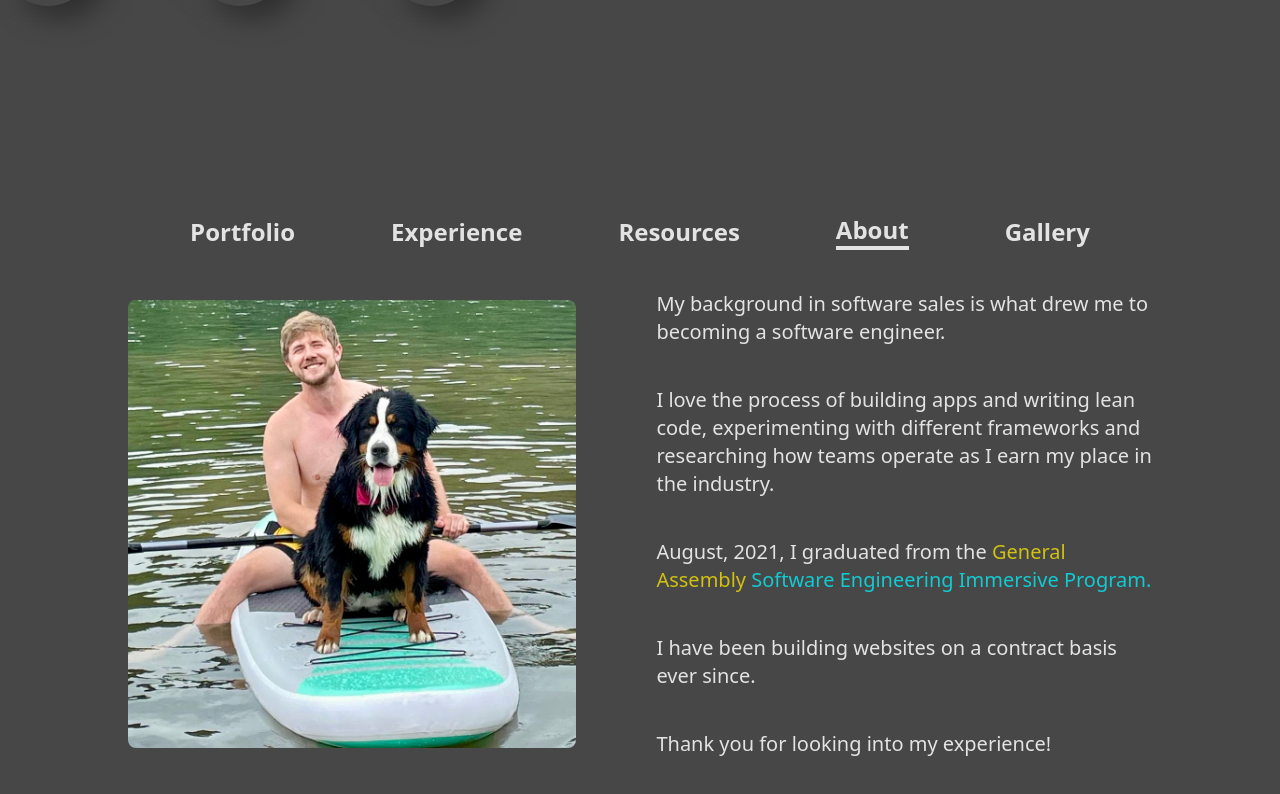
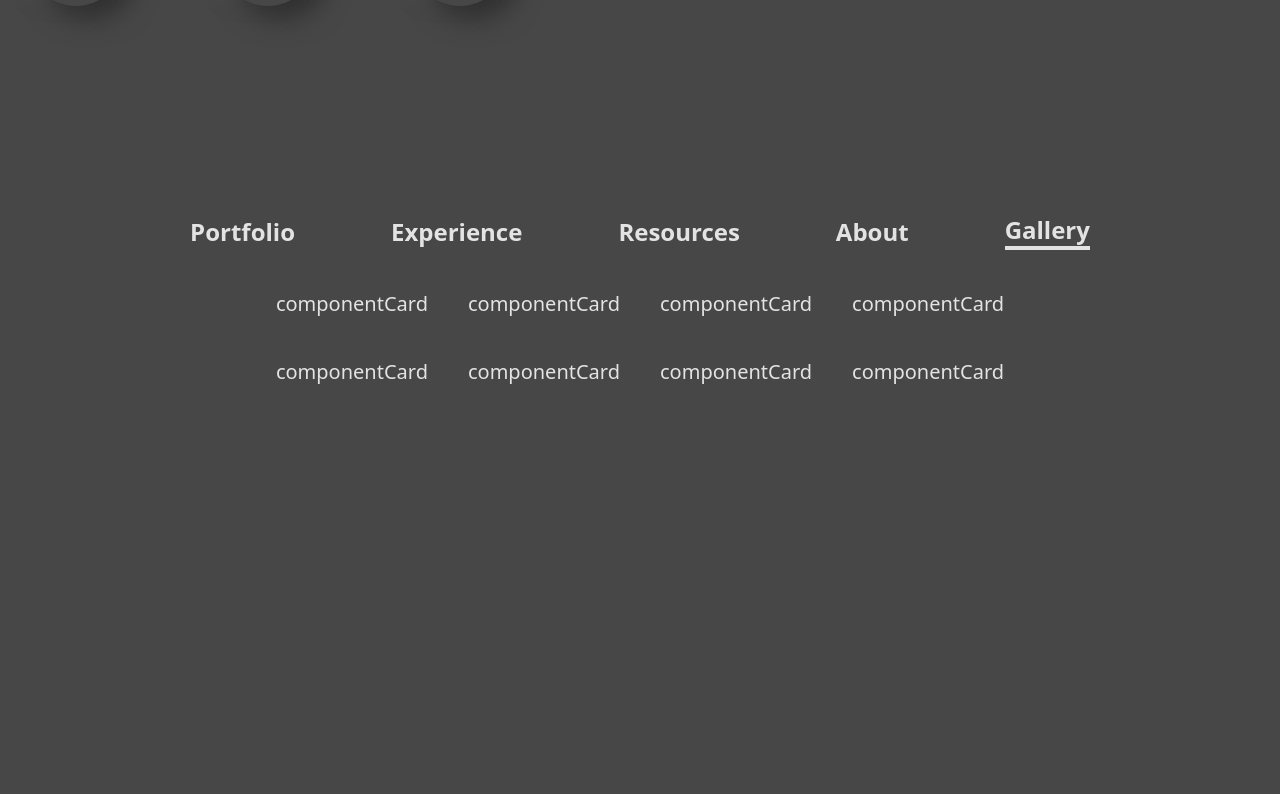
Before and after one commit to seantolbert/tolbertCov2, a React (Vite) app: page / in a window 1280 px wide. Shown: the part 654-1448 px from the top of the page. Built offline with nearby package versions, Linux system fonts and the light colour scheme.

Commit message:
stbs gallery and portfolio folders

```diff
--- a/src/App.jsx
+++ b/src/App.jsx
@@ -5,11 +5,11 @@ import Cursor from "./components/Cursor";
 import ThemeController from "./components/ThemeController";
 import Title from "./components/Title";
 import TabSwitcher from "./components/TabSwitcher";
-import Portfolio from "./components/tabs/Portfolio";
+import PortfolioHome from "./components/tabs/Portfolio/PortfolioHome";
 import About from "./components/tabs/About";
 import Resources from "./components/tabs/Resources";
 import Experience from "./components/tabs/Experience";
-import Gallery from "./components/tabs/Gallery";
+import Gallery from "./components/tabs/Gallery/Gallery";
 import Contact from "./components/Contact";
 
 function App() {
@@ -54,11 +54,11 @@ function App() {
     >
       {/* <Cursor /> */}
       <ThemeController />
-      <div className="m-0 md:m-5 lg:m-7"></div>
+      <div className="m-0 md:m-5 lg:m-7">
         <Title />
         <div className="h-screen">
           <TabSwitcher />
-        {selected.value === "Portfolio" && <Portfolio />}
+          {selected.value === "Portfolio" && <PortfolioHome />}
           {selected.value === "Experience" && <Experience />}
           {selected.value === "About" && <About />}
           {selected.value === "Resources" && <Resources />}
@@ -66,6 +66,7 @@ function App() {
         </div>
         <Contact />
       </div>
+    </div>
   );
 }
 
--- a/src/components/tabs/Gallery.jsx
+++ /dev/null
@@ -1,7 +0,0 @@
-import React from 'react'
-
-export default function Gallery() {
-  return (
-    <div>Gallery</div>
-  )
-}
--- /dev/null
+++ b/src/components/tabs/Gallery/ComponentCard.jsx
@@ -0,0 +1,7 @@
+import React from 'react'
+
+export default function ComponentCard() {
+  return (
+    <div className="">componentCard</div>
+  )
+}
--- /dev/null
+++ b/src/components/tabs/Gallery/Gallery.jsx
@@ -0,0 +1,21 @@
+import React from "react";
+import ComponentCard from "./ComponentCard";
+
+export default function Gallery() {
+  return (
+    <div className="w-full flex justify-center my-10">
+      <div className="w-4/5 flex justify-center dark:text-light text-dark text-xl">
+        <div className="grid grid-rows-2 grid-cols-4 gap-10">
+          <ComponentCard />
+          <ComponentCard />
+          <ComponentCard />
+          <ComponentCard />
+          <ComponentCard />
+          <ComponentCard />
+          <ComponentCard />
+          <ComponentCard />
+        </div>
+      </div>
+    </div>
+  );
+}
--- a/src/components/tabs/Portfolio.jsx
+++ /dev/null
@@ -1,7 +0,0 @@
-import React from 'react'
-
-export default function Portfolio() {
-  return (
-    <div>Portfolio</div>
-  )
-}
--- /dev/null
+++ b/src/components/tabs/Portfolio/PortfolioHome.jsx
@@ -0,0 +1,14 @@
+import React from "react";
+import ProjectCard from "./ProjectCard";
+
+export default function PortfolioHome() {
+  return (
+    <div className="w-full flex justify-center my-10">
+      <div className="w-4/5 flex justify-center dark:text-light text-dark ">
+          <ProjectCard />
+          <ProjectCard />
+          <ProjectCard />
+        </div>
+      </div>
+  );
+}
--- /dev/null
+++ b/src/components/tabs/Portfolio/ProjectCard.jsx
@@ -0,0 +1,12 @@
+import React from 'react'
+
+export default function ProjectCard() {
+  return (
+
+
+
+    <div className=''>
+      <p className="text-4xl font-extrabold">Fayvs</p>
+    </div>
+  )
+}
--- a/src/context/Context.js
+++ b/src/context/Context.js
@@ -7,7 +7,7 @@ function AdminControl() {
   const xPosition = signal(null);
   const yPosition = signal(null);
   const showCursor = signal(false);
-  const selected = signal("About");
+  const selected = signal("Gallery");
 
   const handleThemeSwitch = () => {
     theme.value = theme.value === "dark" ? "light" : "dark";
```
Also changed, not shown: src/components/Title.jsx (+8 -4 lines). Lines whose indentation alone changed are shown as unchanged.
